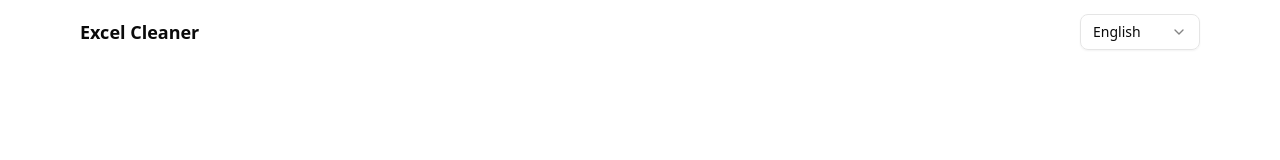
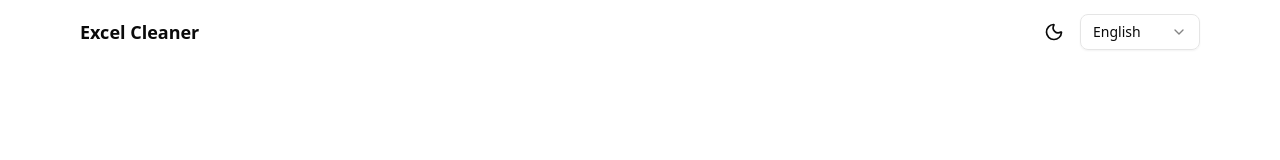
Before and after one commit to SereqG/xls-cleaner, a Next.js app in the folder frontend/: page / in a window 1280 px wide. Shown: the top 160 px of the page. Built offline with nearby package versions, Linux system fonts and the light colour scheme.

Commit message:
Add theme switcher with light/dark mode support
Co-authored-by: SereqG <80456568+SereqG@users.noreply.github.com>

```diff
--- a/frontend/src/app/layout.tsx
+++ b/frontend/src/app/layout.tsx
@@ -1,4 +1,4 @@
-import { Navbar } from "@/components/navbar/Navbar"
+import { Providers } from "@/components/Providers"
 import "./globals.css"
 import type { Metadata } from "next"
 
@@ -8,9 +8,8 @@ export default function RootLayout({ children }: { children: React.ReactNode })
   return (
     <html lang="en" suppressHydrationWarning>
       <body>
-        <Navbar />
-        {children}
-        </body>
+        <Providers>{children}</Providers>
+      </body>
     </html>
   )
 }
--- /dev/null
+++ b/frontend/src/components/Providers.tsx
@@ -0,0 +1,13 @@
+"use client"
+
+import { ThemeProvider } from "@/contexts/ThemeContext"
+import { Navbar } from "@/components/navbar/Navbar"
+
+export function Providers({ children }: { children: React.ReactNode }) {
+  return (
+    <ThemeProvider>
+      <Navbar />
+      {children}
+    </ThemeProvider>
+  )
+}
--- a/frontend/src/components/navbar/Navbar.tsx
+++ b/frontend/src/components/navbar/Navbar.tsx
@@ -8,6 +8,7 @@ import {
   SelectTrigger,
   SelectValue,
 } from "@/components/ui/select"
+import { ThemeToggle } from "@/components/navbar/ThemeToggle"
 
 export const Navbar = () => {
   const [language, setLanguage] = useState("en");
@@ -25,6 +26,8 @@ export const Navbar = () => {
         Excel Cleaner
       </div>
 
+      <div className="flex items-center gap-2">
+        <ThemeToggle />
         <Select value={language} onValueChange={handleLanguageChange}>
           <SelectTrigger className="w-[120px]">
             <SelectValue placeholder="Language" />
@@ -37,6 +40,7 @@ export const Navbar = () => {
             <SelectItem value="fr">Français</SelectItem>
           </SelectContent>
         </Select>
+      </div>
     </nav>
   )
 }
--- /dev/null
+++ b/frontend/src/components/navbar/ThemeToggle.tsx
@@ -0,0 +1,24 @@
+"use client"
+
+import { Moon, Sun } from "lucide-react"
+import { useTheme } from "@/contexts/ThemeContext"
+import { Button } from "@/components/ui/button"
+
+export function ThemeToggle() {
+  const { theme, toggleTheme } = useTheme()
+
+  return (
+    <Button
+      variant="ghost"
+      size="icon"
+      onClick={toggleTheme}
+      aria-label="Toggle theme"
+    >
+      {theme === 'light' ? (
+        <Moon className="size-5" />
+      ) : (
+        <Sun className="size-5" />
+      )}
+    </Button>
+  )
+}
--- /dev/null
+++ b/frontend/src/contexts/ThemeContext.tsx
@@ -0,0 +1,56 @@
+"use client"
+
+import React, { createContext, useContext, useEffect, useState } from 'react'
+
+type Theme = 'light' | 'dark'
+
+interface ThemeContextType {
+  theme: Theme
+  toggleTheme: () => void
+}
+
+const ThemeContext = createContext<ThemeContextType | undefined>(undefined)
+
+export function ThemeProvider({ children }: { children: React.ReactNode }) {
+  const [theme, setTheme] = useState<Theme>('light')
+
+  useEffect(() => {
+    // Check localStorage for saved theme preference
+    const savedTheme = localStorage.getItem('theme') as Theme | null
+    if (savedTheme) {
+      setTheme(savedTheme)
+    } else {
+      // Check system preference
+      const prefersDark = window.matchMedia('(prefers-color-scheme: dark)').matches
+      setTheme(prefersDark ? 'dark' : 'light')
+    }
+  }, [])
+
+  useEffect(() => {
+    const root = document.documentElement
+    if (theme === 'dark') {
+      root.classList.add('dark')
+    } else {
+      root.classList.remove('dark')
+    }
+    localStorage.setItem('theme', theme)
+  }, [theme])
+
+  const toggleTheme = () => {
+    setTheme((prevTheme) => (prevTheme === 'light' ? 'dark' : 'light'))
+  }
+
+  return (
+    <ThemeContext.Provider value={{ theme, toggleTheme }}>
+      {children}
+    </ThemeContext.Provider>
+  )
+}
+
+export function useTheme() {
+  const context = useContext(ThemeContext)
+  if (context === undefined) {
+    throw new Error('useTheme must be used within a ThemeProvider')
+  }
+  return context
+}
```
Lines whose indentation alone changed are shown as unchanged.
